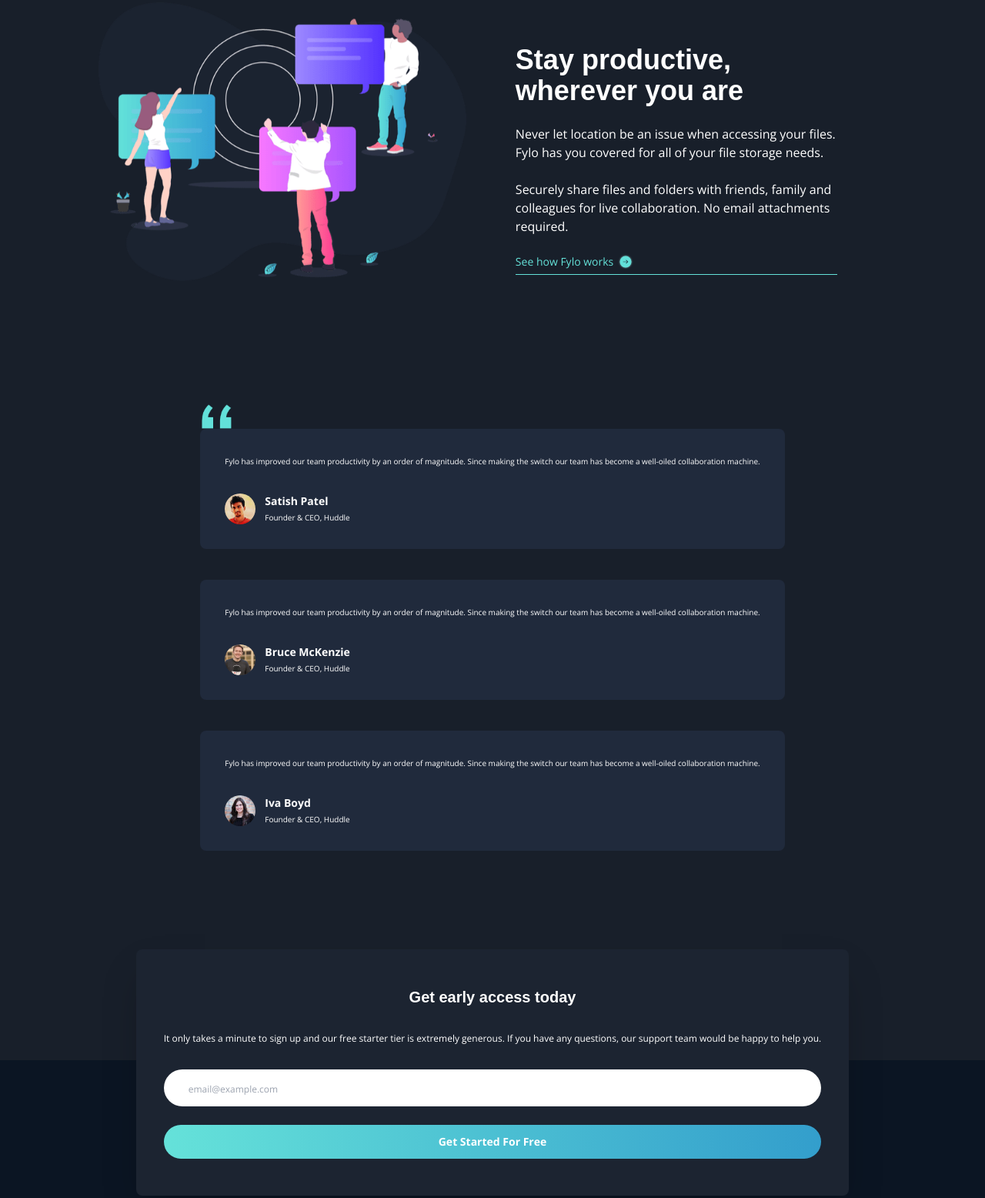
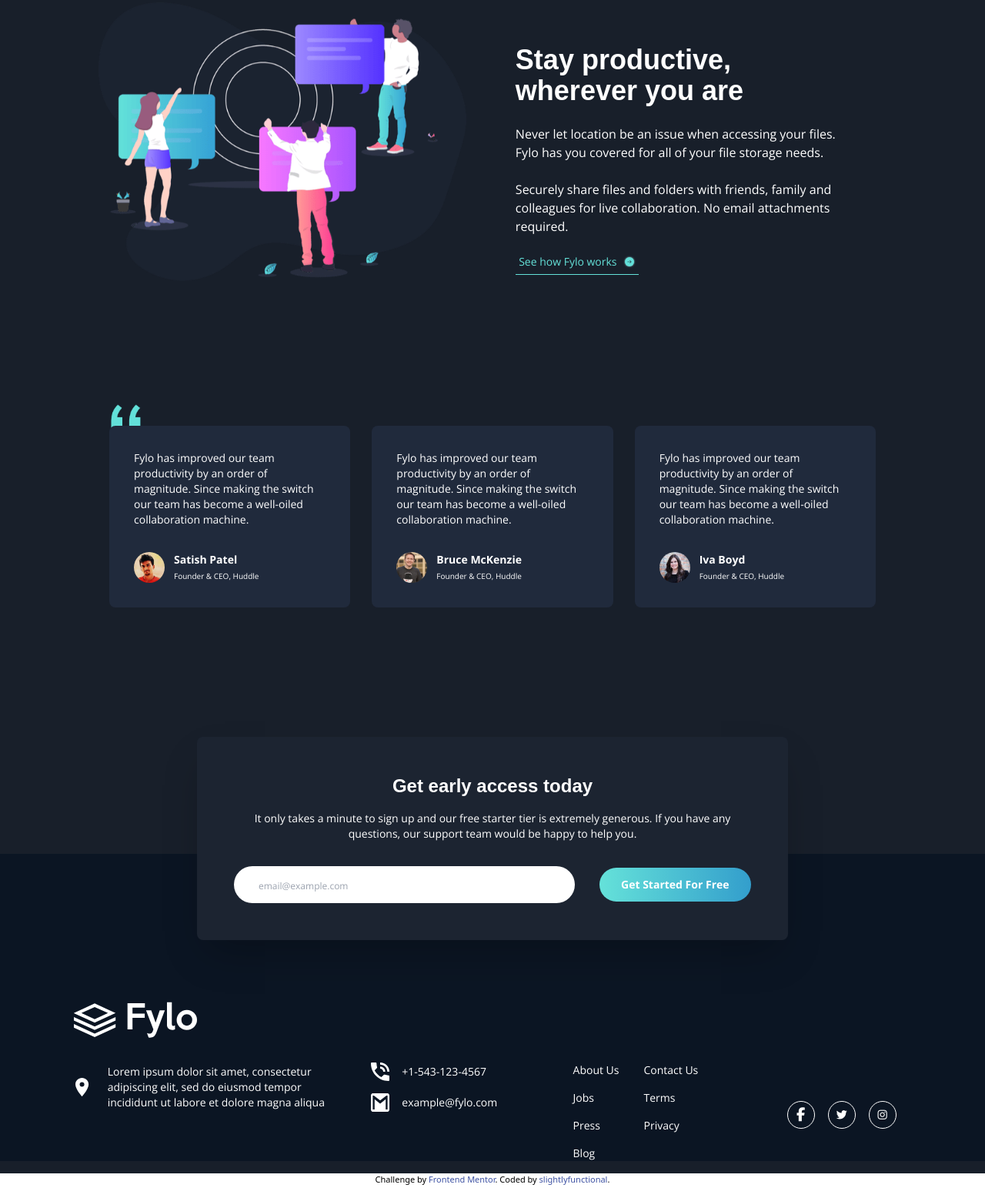
Before and after one commit to alexl8819/fylo-dark-theme-landing-page, a website built with Parcel: page src/index.html in a window 1280 px wide. Shown: the part 1737-3293 px from the top of the page at 77% size. Built offline with nearby package versions, Linux system fonts and the light colour scheme.

Commit message:
added desktop layout styling to remaining sections

```diff
--- a/src/index.html
+++ b/src/index.html
@@ -92,7 +92,7 @@
               </figure>
               <h2 class="font-raleway font-bold text-xl mt-6 mb-4">Store any type of file</h2>
 
-              <p class="text-sm lg:text-base text-center lg:px-14">Whether you're sharing holidays photos or work documents, Fylo has you covered allowing for all
+              <p class="text-sm lg:text-base text-center lg:px-20">Whether you're sharing holidays photos or work documents, Fylo has you covered allowing for all
               file types to be securely stored and shared.</p>
             </div>
           </div>
@@ -111,9 +111,9 @@
 
               <p class="text-sm lg:text-base text-white text-left">Securely share files and folders with friends, family and colleagues for live collaboration. No email attachments required.</p>
 
-              <button type="button" class="flex flex-row items-center border-b border-b-cyan pb-1.5 mt-6">
-                <span class="text-cyan text-sm mr-1.5">See how Fylo works</span>
-                <img class="w-5" src="./images/icon-arrow.svg" alt="arrow icon" />
+              <button type="button" class="w-40 flex flex-row justify-center items-center border-b border-b-cyan pb-1.5 mt-6">
+                <span class="text-cyan text-sm mr-2">See how Fylo works</span>
+                <img class="w-4" src="./images/icon-arrow.svg" alt="arrow icon" />
               </button>
             </div>
           </div>
@@ -122,10 +122,10 @@
       <div class="w-full mb-32 flex justify-center">
         <div class="max-w-xs lg:max-w-5xl">
           <div class="bg-quotes bg-no-repeat bg-contain ml-4 h-8 w-16"></div>
-          <article class="bg-dark-blue-testimonials rounded-lg mx-3.5 p-8">
+          <div class="flex flex-col lg:flex-row lg:-mt-11">
+            <article class="bg-dark-blue-testimonials rounded-lg lg:my-10 mx-3.5 p-8">
               <blockquote class="mb-8">
-              <p class="text-[0.625rem] text-left text-white leading-5">Fylo has improved our team productivity by an order of magnitude. Since making the switch our team has
-              become a well-oiled collaboration machine.</p>
+                <p class="text-[0.625rem] lg:text-sm text-left text-white leading-5">Fylo has improved our team productivity by an order of magnitude. Since making the switch our team has become a well-oiled collaboration machine.</p>
               </blockquote>
               <div class="flex flex-row">
                 <img class="w-10 mr-3 rounded-full" src="./images/profile-1.jpg" alt="profile photo of satish patel" />
@@ -137,8 +137,7 @@
             </article>
             <article class="bg-dark-blue-testimonials rounded-lg my-10 mx-3.5 p-8">
               <blockquote class="mb-8">
-              <p class="text-[0.625rem] text-left text-white leading-5">Fylo has improved our team productivity by an order of magnitude. Since making the switch our team has
-              become a well-oiled collaboration machine.</p>
+                <p class="text-[0.625rem] lg:text-sm text-left text-white leading-5">Fylo has improved our team productivity by an order of magnitude. Since making the switch our team has become a well-oiled collaboration machine.</p>
               </blockquote>
               <div class="flex flex-row">
                 <img class="w-10 mr-3 rounded-full" src="./images/profile-2.jpg" alt="profile photo of bruce mckenzie" />
@@ -148,10 +147,9 @@
                 </div>
               </div>
             </article>
-          <article class="bg-dark-blue-testimonials rounded-lg mx-3.5 p-8">
+            <article class="bg-dark-blue-testimonials rounded-lg lg:my-10 mx-3.5 p-8">
               <blockquote class="mb-8">
-              <p class="text-[0.625rem] text-left text-white leading-5">Fylo has improved our team productivity by an order of magnitude. Since making the switch our team has
-              become a well-oiled collaboration machine.</p>
+                <p class="text-[0.625rem] lg:text-sm text-left text-white leading-5">Fylo has improved our team productivity by an order of magnitude. Since making the switch our team has become a well-oiled collaboration machine.</p>
               </blockquote>
               <div class="flex flex-row">
                 <img class="w-10 mr-3 rounded-full" src="./images/profile-3.jpg" alt="profile photo of iva boyd" />
@@ -163,29 +161,33 @@
             </article>
           </div>
         </div>
+      </div>
       <div class="w-full flex justify-center w-full">
-        <div class="max-w-xs lg:max-w-5xl">
-          <form class="bg-dark-blue-intro flex flex-col justify-center items-center px-9 py-12 rounded-lg shadow-2xl">
-            <h3 class="font-raleway font-bold text-xl text-center text-white">Get early access today</h3>
+        <div class="max-w-xs lg:max-w-3xl">
+          <form class="bg-dark-blue-intro flex flex-col justify-center items-center px-9 lg:px-12 py-12 rounded-lg shadow-2xl">
+            <h3 class="font-raleway font-bold text-xl lg:text-2xl text-center text-white">Get early access today</h3>
 
-            <label class="text-xs text-center text-white my-8" for="email">It only takes a minute to sign up and our free starter tier is extremely generous. If you have any
-              questions, our support team would be happy to help you.</label>
-            <input class="py-3 px-8 w-full rounded-s-full rounded-e-full outline-none placeholder:text-xs" type="email" id="email" name="email" placeholder="email@example.com" />
+            <label class="text-xs lg:text-sm text-center text-white mt-4 mb-8" for="email">It only takes a minute to sign up and our free starter tier is extremely generous. If you have any questions, our support team would be happy to help you.</label>
+            <div class="w-full flex flex-col lg:flex-row justify-center items-center">
+              <input class="w-full py-3 px-8 rounded-s-full rounded-e-full outline-none placeholder:text-xs" type="email" id="email" name="email" placeholder="email@example.com" />
 
-            <button class="mt-6 py-3 px-6 w-full rounded-s-full rounded-e-full bg-gradient-to-r from-cyan to-blue text-sm text-white font-bold" type="submit">Get Started For Free</button>
+              <button class="w-full lg:w-72 lg:ml-8 mt-6 lg:mt-0 py-3 px-6 rounded-s-full rounded-e-full bg-gradient-to-r from-cyan to-blue text-sm text-white font-bold" type="submit">Get Started For Free</button>
+            </div>
           </form>
         </div>
       </div>
-      <div class="w-full -mt-44 pt-48 bg-dark-blue-footer flex justify-center">
-        <div class="max-w-xs lg:max-w-5xl">
-          <div class="pt-12">
-            <img class="w-32" src="./images/logo.svg" alt="site footer logo" />
-            <div class="my-12 space-y-4">
-              <div class="flex flex-row items-center">
+      <div class="w-full -mt-44 lg:-mt-28 pt-48 mb-4 bg-dark-blue-footer flex justify-center">
+        <div class="w-full max-w-xs lg:max-w-7xl">
+          <div class="pt-12 lg:pt-0">
+            <img class="ml-24 w-32 lg:w-40" src="./images/logo.svg" alt="site footer logo" />
+            <div class="flex flex-col lg:flex-row justify-evenly lg:mt-8">
+              <div class="my-12 lg:my-0 space-y-4 lg:space-y-0">
+                <div class="flex flex-col lg:flex-row lg:justify-between">
+                  <div class="flex flex-row items-center lg:max-w-sm lg:pr-6">
                     <img class="w-6 h-6" src="./images/icon-location.svg" alt="location icon" />
-                <span class="text-sm text-left text-white ml-4">Lorem ipsum dolor sit amet, consectetur adipiscing elit, sed do eiusmod tempor incididunt ut labore et
-                dolore magna aliqua</span>
+                    <span class="text-sm text-left text-white ml-6">Lorem ipsum dolor sit amet, consectetur adipiscing elit, sed do eiusmod tempor incididunt ut labore et dolore magna aliqua</span>
                   </div>
+                  <div class="lg:space-y-4">
                     <div class="flex flex-row items-center">
                       <img class="w-6 h-6" src="./images/icon-phone.svg" alt="phone icon" />
                       <span class="text-sm text-left text-white ml-4">+1-543-123-4567</span>
@@ -195,17 +197,33 @@
                       <span class="text-sm text-left text-white ml-4">example@fylo.com</span>
                     </div>
                   </div>
-            <nav class="text-sm text-white space-y-10">
+                </div>
+              </div>
+              <nav class="flex flex-col lg:flex-row text-sm text-white space-y-10 lg:space-y-0 lg:space-x-8">
                 <ol class="list-none space-y-4">
-                <li>About Us</li>
-                <li>Jobs</li>
-                <li>Press</li>
-                <li>Blog</li>
+                  <li>
+                    <a href="#">About Us</a>
+                  </li>
+                  <li>
+                    <a href="#">Jobs</a>
+                  </li>
+                  <li>
+                    <a href="#">Press</a>
+                  </li>
+                  <li>
+                    <a href="#">Blog</a>
+                  </li>
                 </ol>
                 <ol class="list-none space-y-4">
-                <li>Contact Us</li>
-                <li>Terms</li>
-                <li>Privacy</li>
+                  <li>
+                    <a href="#">Contact Us</a>
+                  </li>
+                  <li>
+                    <a href="#">Terms</a>
+                  </li>
+                  <li>
+                    <a href="#">Privacy</a>
+                  </li>
                 </ol>
               </nav>
               <div class="mt-14 mb-4 lg:mt-6 flex justify-center lg:justify-end">
@@ -225,6 +243,7 @@
           </div>
         </div>
       </div>
+    </div>
   </main>
   <footer>
     <p class="attribution">
```
Lines whose indentation alone changed are shown as unchanged.
